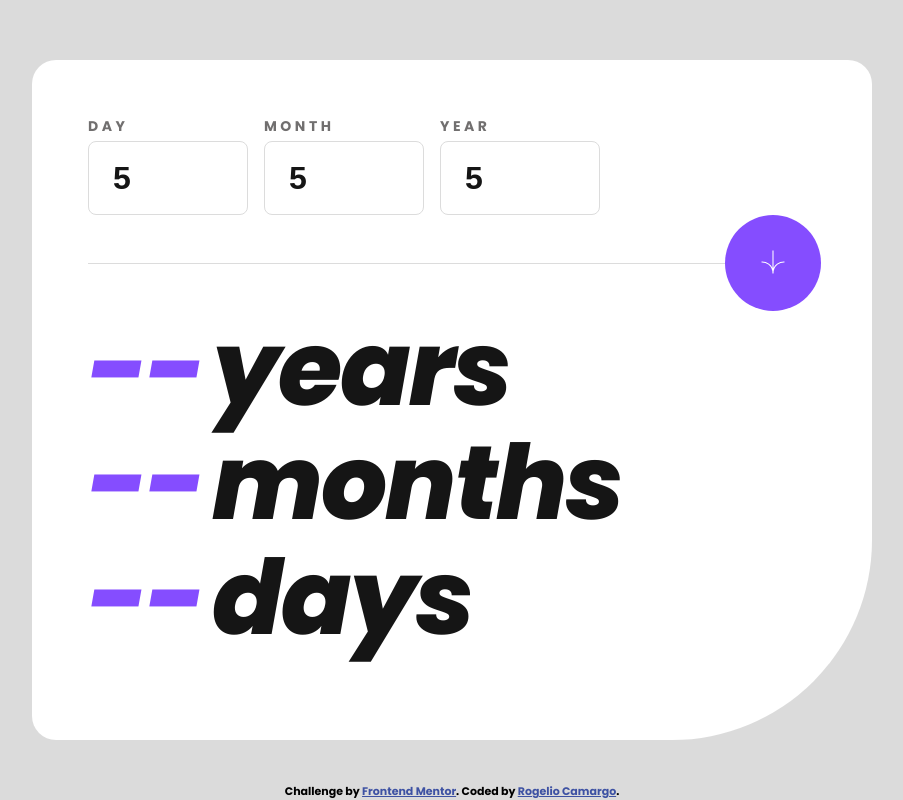
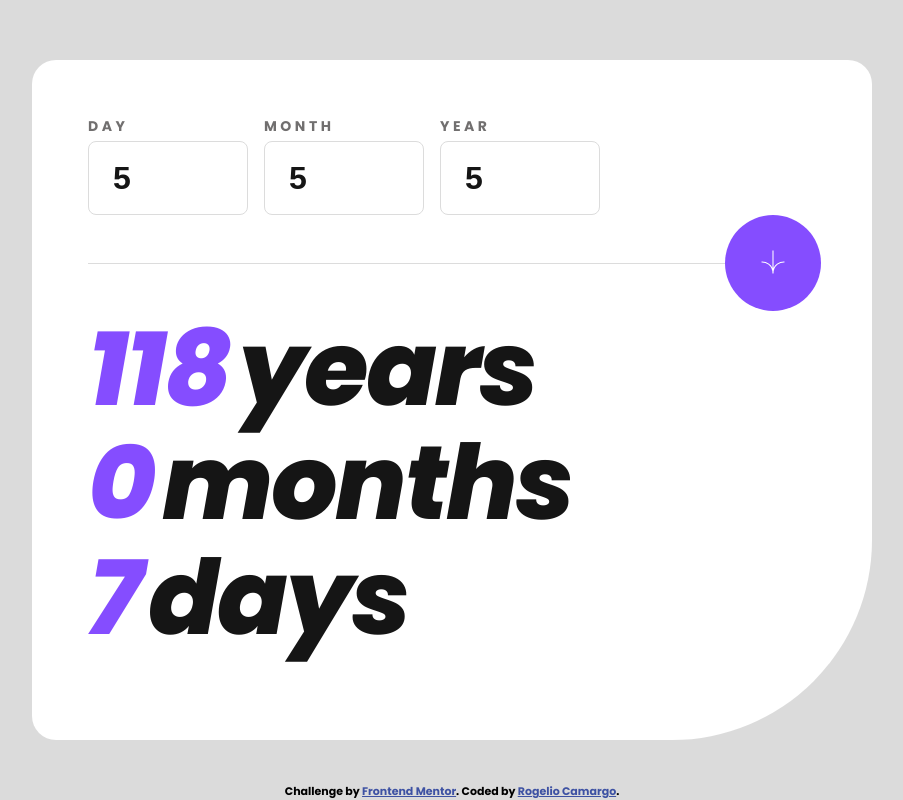
Before and after one commit to RogelioCamargo/age-calculator, a plain HTML site: page index.html in a window 1280 px wide. Both pictures are taken after typing "5", "5", "5" into the empty fields and a click on the button 961 px from the left and 263 px from the top of the page. Shown: the whole page, without its empty margins (188-1091 px from the left). Drawn offline with Linux system fonts and the light colour scheme.

Commit message:
Calculate age

```diff
--- a/index.html
+++ b/index.html
@@ -55,9 +55,9 @@
         </div>
       </form>
       <div class="ac__result">
-        <p><span class="ac__result-variable">--</span>years</p>
-        <p><span class="ac__result-variable">--</span>months</p>
-        <p><span class="ac__result-variable">--</span>days</p>
+        <p><span class="ac__result-variable ac__result-years">--</span>years</p>
+        <p><span class="ac__result-variable ac__result-months">--</span>months</p>
+        <p><span class="ac__result-variable ac__result-days">--</span>days</p>
       </div>
     </main>
     <footer class="attribution">
--- a/script.js
+++ b/script.js
@@ -64,6 +64,30 @@ submitButton.addEventListener("click", (e) => {
     addErrorStyling();
     return;
   }
+
+	// calculate age in terms of years, months, and days from birthday
+	const today = new Date();
+	const birthday = new Date(year, month - 1, day);
+	const age = today.getFullYear() - birthday.getFullYear();
+	const monthDifference = today.getMonth() - birthday.getMonth();
+	const dayDifference = today.getDate() - birthday.getDate();
+	let ageInYears = age;
+	let ageInMonths = monthDifference;
+	let ageInDays = dayDifference;
+
+	if (monthDifference < 0 || (monthDifference === 0 && dayDifference < 0)) {
+		ageInYears--;
+		ageInMonths = 12 + monthDifference;
+		ageInDays = 31 + dayDifference;
+	}
+
+	// display age
+	const ageDisplay = document.querySelector(".ac__result-years");
+	ageDisplay.textContent = ageInYears;
+	const ageDisplayMonths = document.querySelector(".ac__result-months");
+	ageDisplayMonths.textContent = ageInMonths;
+	const ageDisplayDays = document.querySelector(".ac__result-days");
+	ageDisplayDays.textContent = ageInDays;
 });
 
 function generateErrorMessage(field, message) {
```
